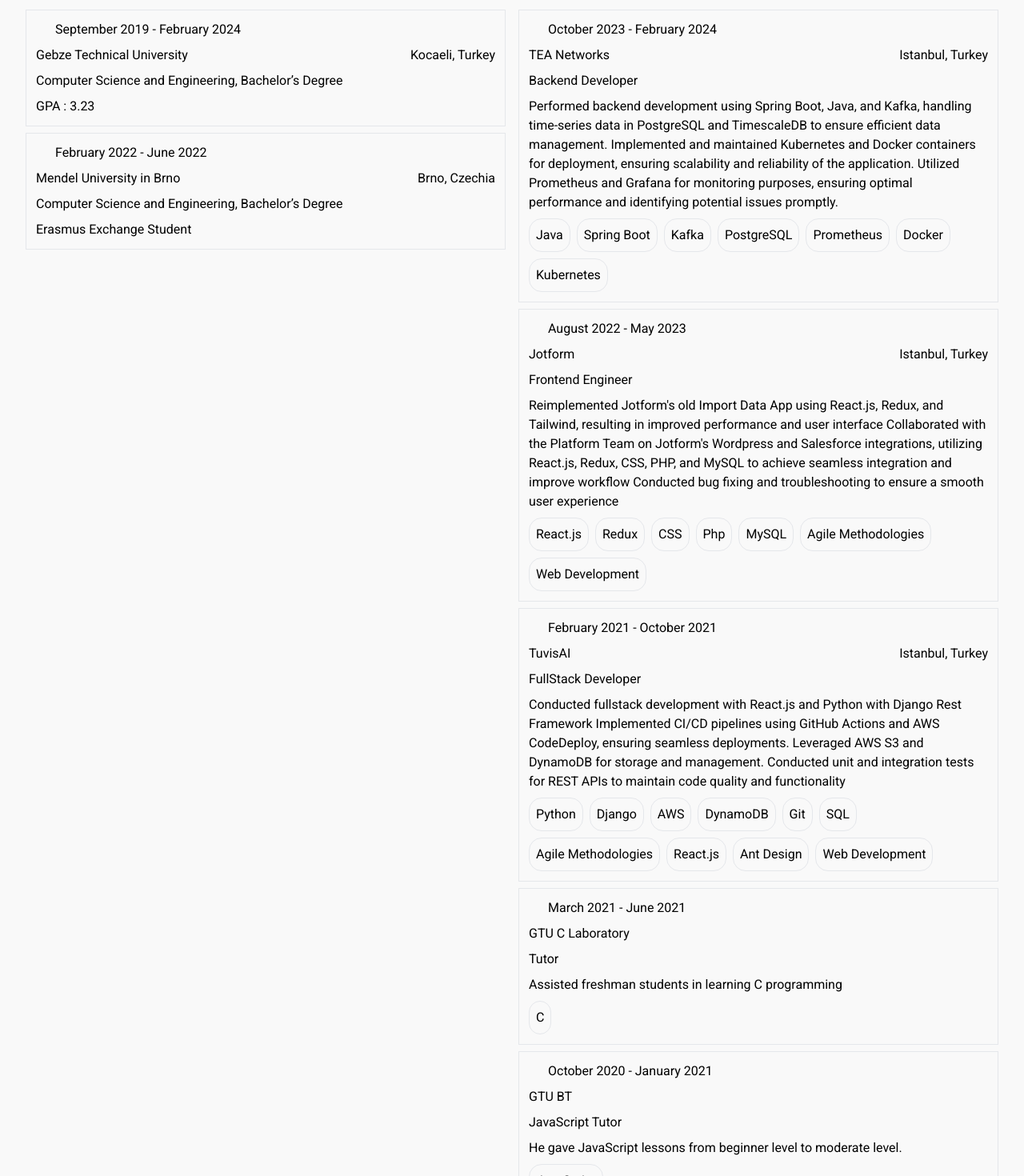
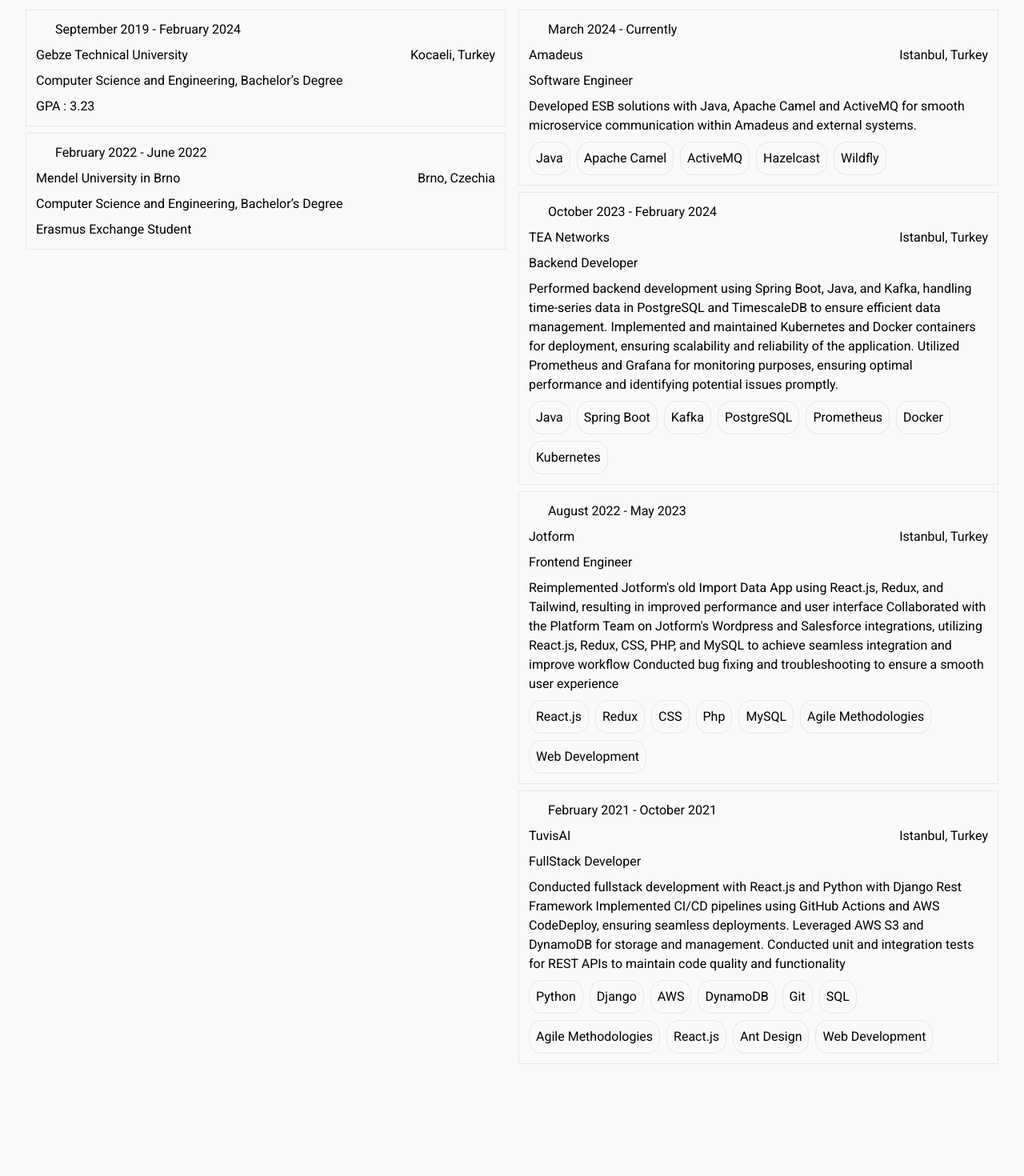
Before and after one commit to barisayyildiz/my-portfolio-page, a Next.js app: page /resume in a window 1280 px wide. Shown: the part 180-1650 px from the top of the page at 80% size. After the commit the page ends 1550 px from the top, so only its background shows below. Built offline with nearby package versions, Linux system fonts and the light colour scheme; some icons are missing.

Commit message:
feat: amadeus added to resume

```diff
--- a/src/constants/index.ts
+++ b/src/constants/index.ts
@@ -1,4 +1,5 @@
 export const repositories = [
+  "course-selection-microservices",
   "flight-search-api",
   "wordle-clone",
   "flight-search-app",
@@ -26,6 +27,22 @@
     }
   ],
   experiences: [
+    {
+      date: "March 2024 - Currently",
+      company: "Amadeus",
+      title: "Software Engineer",
+      location: "Istanbul, Turkey",
+      info: "\
+        Developed ESB solutions with Java, Apache Camel and ActiveMQ for smooth microservice communication within Amadeus and external systems.\n \
+      ",
+      keywords: [
+        "Java",
+        "Apache Camel",
+        "ActiveMQ",
+        "Hazelcast",
+        "Wildfly"
+      ],
+    },
     {
       date: "October 2023 - February 2024",
       company: "TEA Networks",
@@ -89,20 +106,6 @@
         "Ant Design",
         "Web Development",
       ],
-    },
-    {
-      date: "March 2021 - June 2021",
-      company: "GTU C Laboratory",
-      title: "Tutor",
-      info: "Assisted freshman students in learning C programming",
-      keywords: ["C"],
-    },
-    {
-      date: "October 2020 - January 2021",
-      company: "GTU BT",
-      title: "JavaScript Tutor",
-      info: "He gave JavaScript lessons from beginner level to moderate level.",
-      keywords: ["JavaScript"],
-    },
+    }
   ]
 }
```
